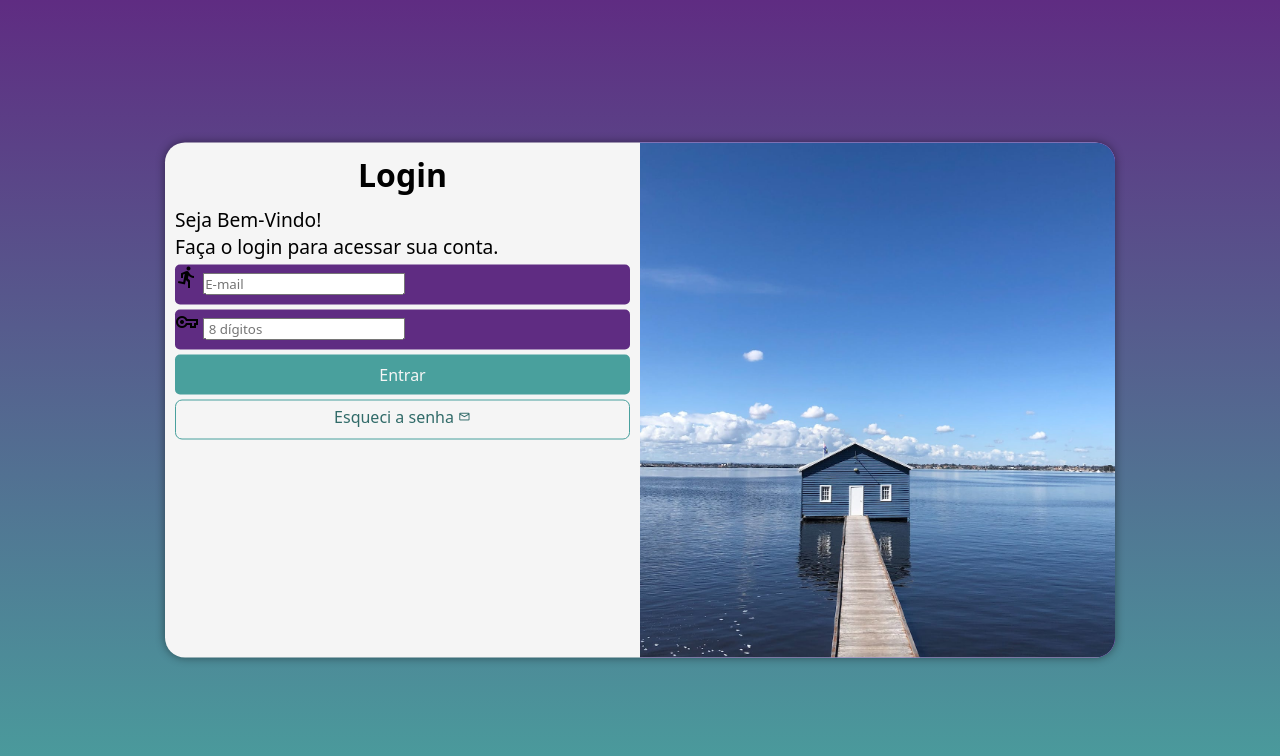
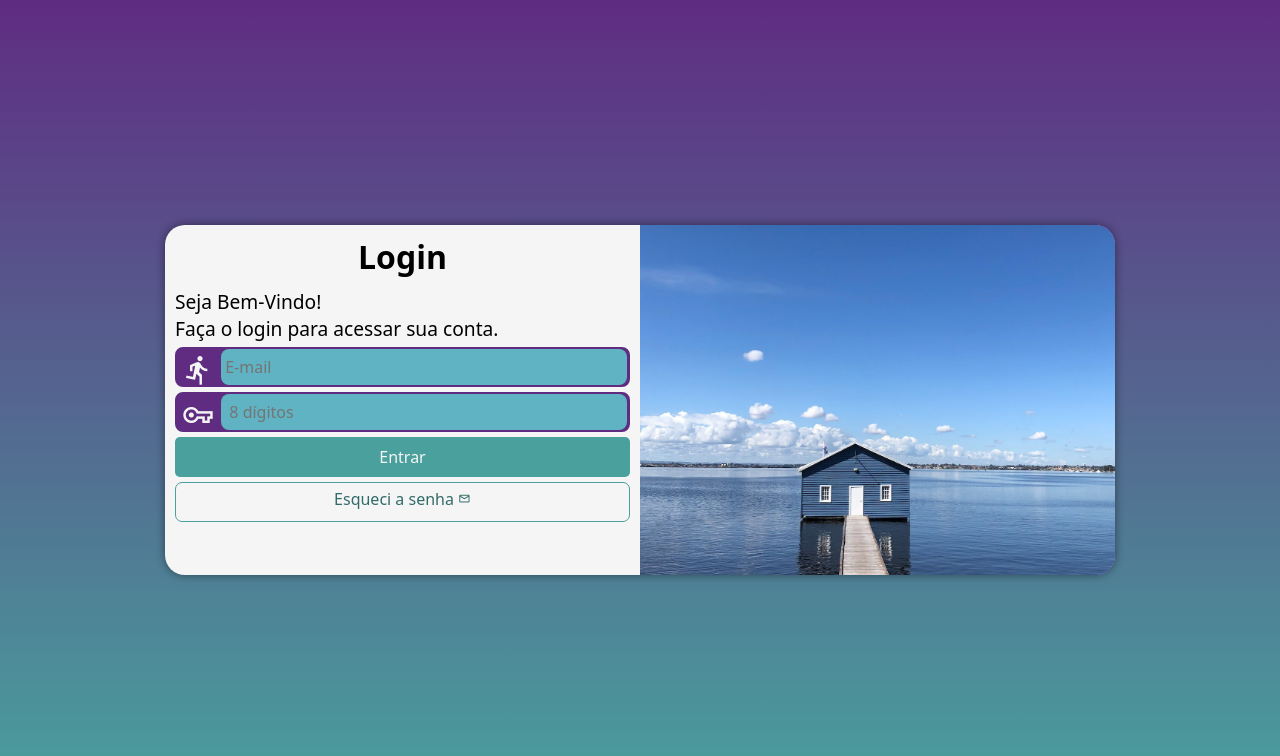
Before and after one commit to NeilorMauricio/tela-login, a plain HTML site: page index.html in a window 1280 px wide. Drawn offline with nearby package versions, Linux system fonts and the light colour scheme.

Commit message:
Finalizado

```diff
--- a/estilo/media-query.css
+++ b/estilo/media-query.css
@@ -10,6 +10,7 @@
 
     section#login {
         width: 80vw;
+        height: 280px;
 
     }
 
@@ -38,6 +39,7 @@
 
     section#login {
         width: 950PX;
+        height: 350px;
 
     }
 
@@ -58,6 +60,7 @@
 
     div#formulario > p {
         font-size: 1.2em;
+
     }
 
 
--- a/estilo/style.css
+++ b/estilo/style.css
@@ -26,7 +26,6 @@ section#login {
     position: absolute;
     top: 50%;
     left: 50%;
-    transform: translate(-50%, -50%);
     background-color: whitesmoke;
     width: 250px;
     height: 515px;
@@ -35,6 +34,7 @@ section#login {
     box-shadow: 0px 0px 10px rgba(0, 0, 0, 0.450);
     transition: width .3s, height .3s;
     transition-timing-function: ease;
+    transform: translate(-50%, -50%);
 }
 
 section#login > div#imagem {
@@ -59,17 +59,40 @@ div#formulario > p {
     font-size: 0.8em;
 }
 
-form > div.campo {
-background-color: #5f2c82;
-height: 40px;
-border-radius: 5px;
-margin: 5px 0px;
+
+
+div.campo > label {
+    display: none;
 
 }
 
-div.campo > label {
-    display: none;
+div.campo > span {
+    color: whitesmoke;
+    font-size: 2em;
+    width: 40px;
+    padding: 5px;
 }
+
+div.campo > input {
+    background-color: #60d8d4c9;
+    font-size: 1em;
+    width: calc(100% - 45px);
+    height: 100%;
+    border: 0px;
+    border-radius: 8px;
+    padding: 4px;
+    transform: translateY(-13px);
+
+}
+form > div.campo {
+
+    background-color: #5f2c82;
+    border: 2px solid #5f2c82;
+    height: 40px;
+    border-radius: 8px;
+    margin: 5px 0px;
+
+    }
 
 form > input[type=submit] {
     display: block;
```
